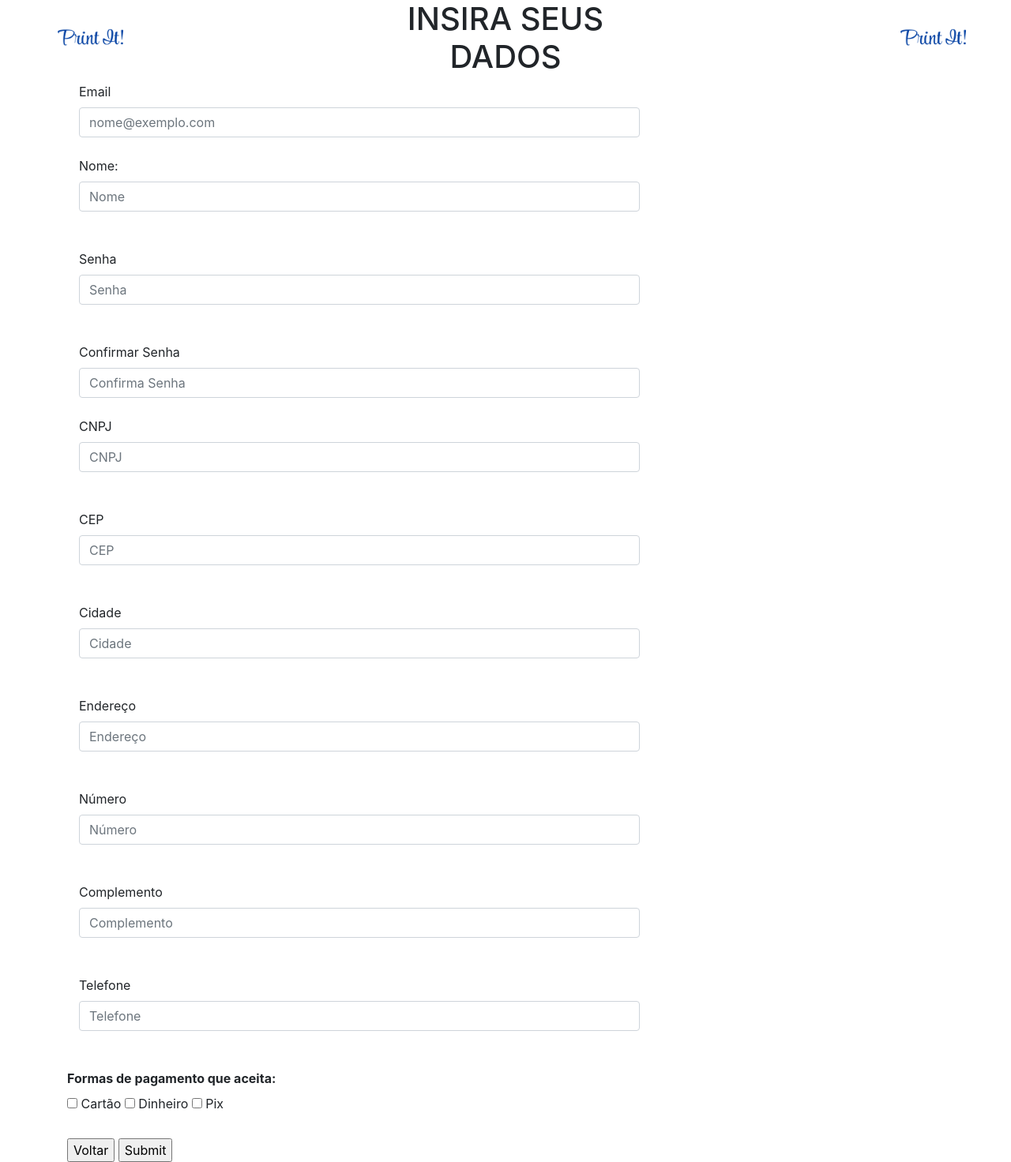
After one commit to eduardo01999/ProjetoPapelaria, a PHP site: page /cadastroPapelaria.php in a window 1280 px wide. The commit adds this page. Shown: the whole page at 79% size. Run offline with PHP 8.4, Linux system fonts and the light colour scheme.

Commit message:
projeto em andamento

```diff
--- /dev/null
+++ b/GUI/cadastroPapelaria.php
@@ -0,0 +1,149 @@
+<?php
+if(isset($_GET["id"])){
+  $id = "";
+  $email = "";
+  $nome = "";
+  $senha = "";
+  $cnpj = "";
+  $cep = "";
+  $cidade = "";
+  $endereco = "";
+  $numero = "";
+  $complemento = "";
+  $telefone = "";
+  $cartao = "";
+  $dinheiro = "";
+  $pix = "";
+  $action = "";
+}
+
+else{
+  $id = "";
+  $email = "";
+  $nome = "";
+  $senha = "";
+  $cnpj = "";
+  $cep = "";
+  $cidade = "";
+  $endereco = "";
+  $numero = "";
+  $complemento = "";
+  $telefone = "";
+  $cartao = "";
+  $dinheiro = "";
+  $pix = "";
+  $action = "../BLL/inserir.php";
+}
+?>
+
+<!DOCTYPE html>
+<html lang="pt-br">
+<head>
+    <meta charset="UTF-8">
+    <meta http-equiv="X-UA-Compatible" content="IE=edge">
+    <meta name="viewport" content="width=device-width, initial-scale=1.0">
+    <link rel="stylesheet" href="./../bootstrap/css/bootstrap.min.css" >
+    <link rel="stylesheet" href="estilo.css">
+    <title>Cadastro Papelaria</title>
+</head>
+<body>
+    <div class="container-fluid">
+        <header class="row">
+            <div class="col-12 col-sm-2">
+                <img src="./img/logo.png" alt="logoApp" display= block width= 200px height= 100px>
+            </div>
+            <div class="col-12 col-sm-8">
+                <h1 class="text-center">INSIRA SEUS <br> DADOS</h1>
+            </div>
+            <div class="col-12 col-sm-2">
+                <img src="./img/logo.png" alt="logoApp" display= block width= 200px height= 100px>
+            </div>
+        </header>
+
+    <div class="container">
+      <main class="row">
+        <div class="col align-self-center">
+      <form action="<?php echo $action ?>?id=<?php echo $id ?>"  method="post">
+        <div class="col-12 col-sm-8">
+            <label for="exampleFormControlInput1" class="form-label ">Email</label>
+            <input type="email" class="form-control" placeholder="nome@exemplo.com" name="email" value="<?php echo $email ?>">
+          </div>
+    <br>
+    <div class="col-12 col-sm-8">
+        <label for="exampleFormControlInput1" class="form-label">Nome:</label>
+        <input type="text" class="form-control" placeholder="Nome" name="nome" value="<?php echo $nome ?>">
+      </div>
+    <br>
+    <br>
+    <div class="col-12 col-sm-8">
+        <label for="exampleFormControlInput1" class="form-label">Senha</label>
+        <input type="password" class="form-control" placeholder="Senha" name="senha" value="<?php echo $senha ?>">
+      </div>
+    <br>
+    <br>
+    <div class="col-12 col-sm-8">
+        <label for="exampleFormControlInput1" class="form-label">Confirmar Senha</label>
+        <input type="password" class="form-control" placeholder="Confirma Senha" name="confirmarSenha">
+      </div>
+    <br>
+    <div class="col-12 col-sm-8">
+        <label for="exampleFormControlInput1" class="form-label">CNPJ</label>
+        <input type="number" class="form-control" placeholder="CNPJ" name="cnpj" value="<?php echo $cnpj ?>">
+      </div>
+    <br>
+    <br>
+    <div class="col-12 col-sm-8">
+        <label for="exampleFormControlInput1" class="form-label">CEP</label>
+        <input type="number" class="form-control" placeholder="CEP" name="cep" value="<?php echo $cep ?>">
+      </div>
+    <br>
+    <br>
+    <div class="col-12 col-sm-8">
+        <label for="exampleFormControlInput1" class="form-label">Cidade</label>
+        <input type="text" class="form-control" placeholder="Cidade" name="cidade" value="<?php echo $cidade ?>">
+      </div>
+    <br>
+    <br>
+    <div class="col-12 col-sm-8">
+        <label for="exampleFormControlInput1" class="form-label">Endereço</label>
+        <input type="text" class="form-control" placeholder="Endereço" name="endereco" value="<?php echo $endereco ?>">
+      </div>
+    <br>
+    <br>
+    <div class="col-12 col-sm-8">
+        <label for="exampleFormControlInput1" class="form-label">Número</label>
+        <input type="number" class="form-control" placeholder="Número" name="numero" value="<?php echo $numero ?>">
+      </div>
+    <br>
+    <br>
+    <div class="col-12 col-sm-8">
+        <label for="exampleFormControlInput1" class="form-label">Complemento</label>
+        <input type="text" class="form-control" placeholder="Complemento" name="complemento" value="<?php echo $complemento ?>">
+      </div>
+    <br>
+    <br>
+    <div class="col-12 col-sm-8">
+        <label for="exampleFormControlInput1" class="form-label">Telefone</label>
+        <input type="number" class="form-control" placeholder="Telefone" name="telefone" value="<?php echo $telefone ?>">
+      </div>
+    <br>
+    <br>
+    <label for=formasPagamento><b> Formas de pagamento que aceita: </b></label> <br>
+        <input type = "checkbox" id = "cartao" name = "cartao" value = "cartao">
+        <label for = "cartao"> Cartão </label>
+        <input type = "checkbox" id = "dinheiro" name = "dinheiro" value = "dinheiro">
+        <label for = "dinheiro"> Dinheiro </label>
+        <input type = "checkbox" id = "pix" name = "pix" value = "pix">
+        <label for = "pix"> Pix </label>
+    <br>
+    <br>
+    <input type="button" onclick="window.location.href='index.php'" value="Voltar">
+	  <input type="submit">
+  </form>
+</div>
+    </main>
+    <script src="https://code.jquery.com/jquery-3.3.1.slim.min.js" integrity="sha384-q8i/X+965DzO0rT7abK41JStQIAqVgRVzpbzo5smXKp4YfRvH+8abtTE1Pi6jizo" crossorigin="anonymous"></script>
+    <script src="https://cdnjs.cloudflare.com/ajax/libs/popper.js/1.14.3/umd/popper.min.js" integrity="sha384-ZMP7rVo3mIykV+2+9J3UJ46jBk0WLaUAdn689aCwoqbBJiSnjAK/l8WvCWPIPm49" crossorigin="anonymous"></script>
+    <script src="https://stackpath.bootstrapcdn.com/bootstrap/4.1.3/js/bootstrap.min.js" integrity="sha384-ChfqqxuZUCnJSK3+MXmPNIyE6ZbWh2IMqE241rYiqJxyMiZ6OW/JmZQ5stwEULTy" crossorigin="anonymous"></script>
+</body>
+</html>
```
Also changed, not shown: BLL/conecta.php (added, +15 -0 lines), BLL/inserir.php (added, +33 -0 lines), GUI/cadastroPapelaria.html (deleted, +0 -85 lines), GUI/envioCliente.php (added, +73 -0 lines), GUI/homePapelaria.php (added, +22 -0 lines), GUI/index.php (renamed from GUI/index.html, +55 -10 lines), GUI/loginPapelaria.php (renamed from GUI/loginPapelaria.html, +18 -1 lines), GUI/teste.php (added, +19 -0 lines), GUI/envioCliente.html (deleted), GUI/homePapelaria.html (deleted), GUI/img/subirArquivo.png (deleted).
